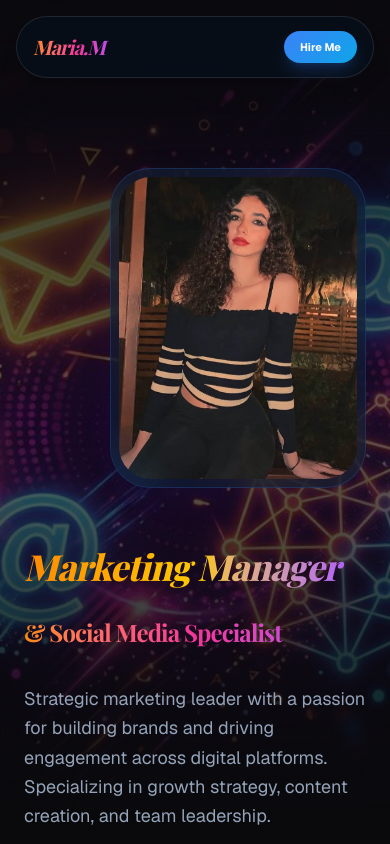
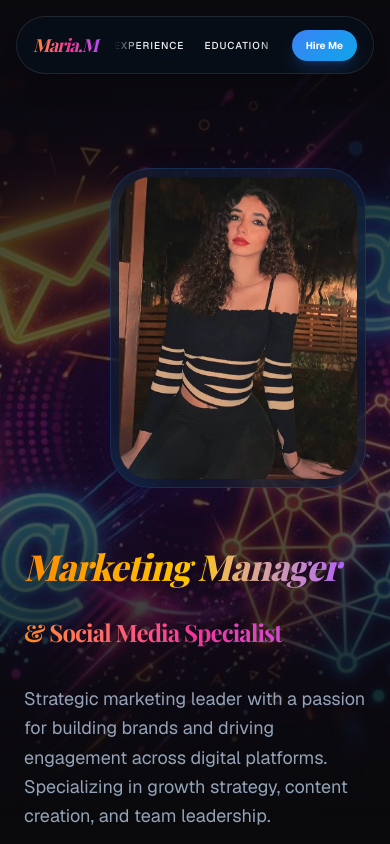
Before and after one commit to Alex-Kr02/CV-Maria, a Next.js app: page / in a window 390 px wide. Shown: the top 844 px of the page. Built offline with nearby package versions, Linux system fonts and the light colour scheme; a web font is replaced by a local one.

Commit message:
Refine mobile navigation: fix scrollbar visibility and smooth edge fading

```diff
--- a/app/globals.css
+++ b/app/globals.css
@@ -77,3 +77,16 @@ body {
 .micro-shadow:hover {
   box-shadow: 0 20px 25px -5px rgba(59, 130, 246, 0.1), 0 10px 10px -5px rgba(59, 130, 246, 0.04);
 }
+
+/* Custom Utilities */
+.no-scrollbar::-webkit-scrollbar {
+  display: none;
+}
+.no-scrollbar {
+  -ms-overflow-style: none;
+  scrollbar-width: none;
+}
+
+.mask-fade-edges {
+  mask-image: linear-gradient(to right, transparent, black 15%, black 85%, transparent);
+}
--- a/app/page.tsx
+++ b/app/page.tsx
@@ -35,18 +35,18 @@ export default function Home() {
            transition={{ duration: 0.8, ease: "easeOut" }}
            className="w-full max-w-7xl"
         >
-        <nav className="glass flex w-full items-center justify-between relative rounded-full px-4 sm:px-8 py-3 sm:py-4 shadow-xl border border-white/10 bg-[#0a0a0c]/80 backdrop-blur-xl">
+        <nav className="glass flex w-full items-center justify-between relative rounded-full px-4 sm:px-8 py-2.5 sm:py-4 shadow-xl border border-white/10 bg-[#0a0a0c]/80 backdrop-blur-xl gap-2 sm:gap-4 overflow-hidden">
           <div className="flex items-center shrink-0">
-            <span className="inline-block font-[family-name:var(--font-playfair)] text-xl sm:text-2xl font-bold bg-linear-to-r from-orange-400 via-pink-500 to-purple-500 bg-clip-text text-transparent italic tracking-tighter py-1 pr-4">Maria.M</span>
+            <span className="inline-block font-[family-name:var(--font-playfair)] text-lg sm:text-2xl font-bold bg-linear-to-r from-orange-400 via-pink-500 to-purple-500 bg-clip-text text-transparent italic tracking-tighter py-1 pr-2 sm:pr-4">Maria.M</span>
           </div>
-          <div className="hidden md:flex items-center space-x-8 text-sm font-medium uppercase tracking-widest">
+          <div className="flex items-center space-x-5 sm:space-x-8 text-[10px] sm:text-sm font-medium uppercase tracking-widest overflow-x-auto no-scrollbar scroll-smooth whitespace-nowrap px-2 flex-1 justify-center mask-fade-edges">
             <a href="#about" className="hover:text-accent transition-colors">About</a>
             <a href="#experience" className="hover:text-accent transition-colors">Experience</a>
             <a href="#education" className="hover:text-accent transition-colors">Education</a>
             <a href="#contact" className="hover:text-accent transition-colors">Contact</a>
           </div>
-          <div className="flex items-center gap-4">
-            <a href="#contact" className="gradient-blue rounded-full px-4 sm:px-6 py-2 text-[11px] sm:text-sm font-bold text-white shadow-lg shadow-blue-500/20 hover:scale-105 active:scale-95 transition-all whitespace-nowrap">
+          <div className="flex items-center shrink-0">
+            <a href="#contact" className="gradient-blue rounded-full px-3.5 sm:px-6 py-2 text-[10px] sm:text-sm font-bold text-white shadow-lg shadow-blue-500/20 hover:scale-105 active:scale-95 transition-all whitespace-nowrap">
               Hire Me
             </a>
           </div>
```
